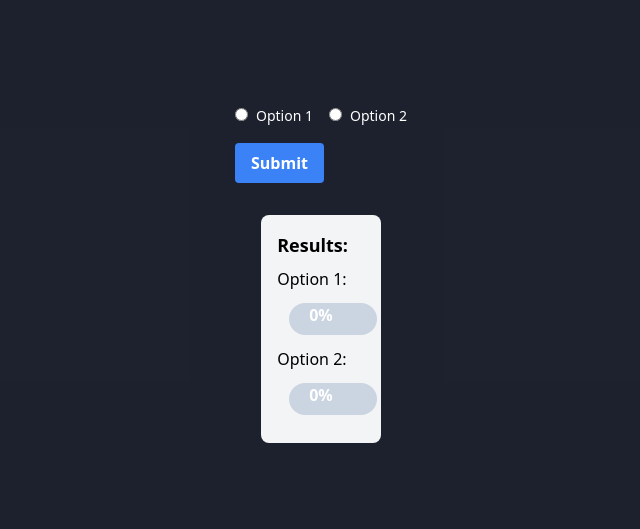
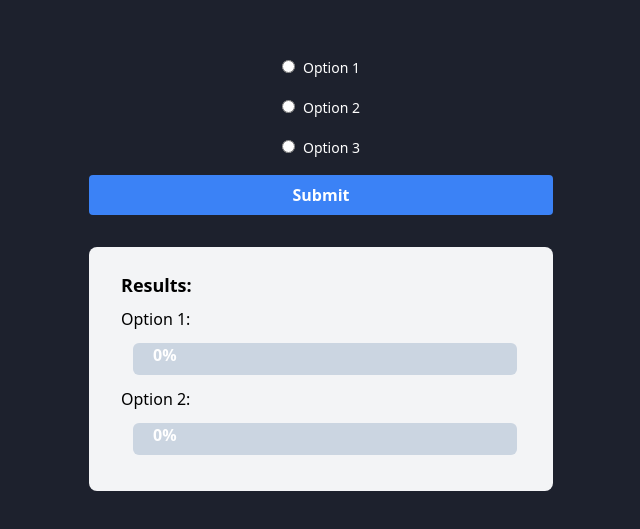
Before and after one commit to SamFisher0208/IGN_Code_Foo10_Sam_Fisher, a Next.js app in the folder PollApp/poll_app/: page / in a window 1280 px wide. Shown: the part 127-656 px from the top of the page, without its empty margins (319-959 px from the left). Built offline with nearby package versions, Linux system fonts and the light colour scheme.

Commit message:
disable button at 100%
styled the progress bar some more

```diff
--- a/PollApp/poll_app/src/components/Poll.js
+++ b/PollApp/poll_app/src/components/Poll.js
@@ -1,9 +1,9 @@
 import { useState } from "react";
 import ProgressBar from '@/components/ProgressBar';
 
-const PollingComponent = () => {
+export default function PollingComponent() {
   const [selectedOption, setSelectedOption] = useState("");
-  const [pollResults, setPollResults] = useState({ option1: 0, option2: 0 });
+  const [pollResults, setPollResults] = useState({ option1: 0, option2: 0, option3: 0 });
 
   const handleOptionChange = (e) => {
     setSelectedOption(e.target.value);
@@ -18,10 +18,10 @@ const PollingComponent = () => {
   };
 
   return (
-    <div className="flex flex-col items-center">
-      <form onSubmit={handlePollSubmit} className="w-full max-w-sm">
-        <div className="flex items-center mb-4">
-          <label htmlFor="option1" className="mr-4">
+    <div className="flex flex-col items-start gap-8">
+      <form onSubmit={handlePollSubmit} className="w-full max-w-lg">
+        <div className="flex flex-col items-center mb-4 gap-4">
+          <label htmlFor="option1">
             <input
               type="radio"
               id="option1"
@@ -45,30 +45,37 @@ const PollingComponent = () => {
             />
             <span className="text-sm text-white">Option 2</span>
           </label>
+          <label htmlFor="option3">
+            <input
+              type="radio"
+              id="option3"
+              name="poll-option"
+              value="option3"
+              checked={selectedOption === "option3"}
+              onChange={handleOptionChange}
+              className="mr-2"
+            />
+            <span className="text-sm text-white">Option 3</span>
+          </label>
         </div>
         <button
+          disabled = {pollResults.option1 === 100 || pollResults.option2 === 100}
           type="submit"
-          className="bg-blue-500 hover:bg-blue-700 text-white font-bold py-2 px-4 rounded"
+          className="bg-blue-500 hover:bg-blue-700 text-white font-bold py-2 px-4 rounded w-full"
         >
           Submit
         </button>
       </form>
-      <div className="mt-8">
 
-        <div className="bg-gray-100 p-4 rounded-lg">
-          <h2 className="text-lg font-bold mb-2">Results:</h2>
-          <div className="mb-2">
-            {/* Option 1: <span className="font-bold">{pollResults.option1}</span> */}
-            Option 1: <ProgressBar className="font-bold" pollResults={pollResults.option1} />
-          </div>
-          <div>
-            {/* Option 2: <span className="font-bold">{pollResults.option2}</span> */}
-            Option 2: <ProgressBar className="font-bold" pollResults={pollResults.option2} />
-          </div>
+      <div className="bg-gray-100 py-6 pl-8 pr-12 rounded-lg flex flex-col">
+        <h2 className="text-lg font-bold mb-2">Results:</h2>
+        <div className="w-96">
+          Option 1: <ProgressBar pollResults={pollResults.option1} />
+        </div>
+        <div>
+          Option 2: <ProgressBar pollResults={pollResults.option2} />
         </div>
       </div>
     </div>
   );
 };
-
-export default PollingComponent;
--- a/PollApp/poll_app/src/components/ProgressBar.js
+++ b/PollApp/poll_app/src/components/ProgressBar.js
@@ -4,13 +4,9 @@ export default function ProgressBar(props) {
   const { pollResults } = props;
 
   return (
-    <div className="h-8 w-full bg-slate-300 rounded-full m-3">
-      <div style={{ width: `${pollResults}%`}} className={`h-full bg-purple-500 rounded-full text-right`}>
-        <span className="text-white p-5 font-bold"
-            // aria-valuenow=${pollResults}  *import trace module error?
-            // aria-valuemin="0"
-            // aria-valuemax="100"
-        >{`${pollResults}%`}</span>
+    <div className="h-8 w-full bg-slate-300 rounded-md m-3">
+      <div style={{ width: `${pollResults}%`}} className={`h-full bg-purple-500 rounded-md text-right transition-width duration-700 ease-in-out`}>
+        <span className="text-white p-5 font-bold">{`${pollResults}%`}</span>
       </div>
     </div>
   );
--- a/PollApp/poll_app/src/pages/index.js
+++ b/PollApp/poll_app/src/pages/index.js
@@ -20,21 +20,11 @@ export default function Home() {
         <link rel="icon" href="/positive-vote.png" />
       </Head>
       <div className='bg-midnight'>
-        <div className='flex justify-center min-h-screen items-center gap-2'>
-          {/* <div className='rounded-lg px-96 py-28 bg-midnight-md/30 flex flex-col basis-2/3'>
-            <div>
-              {testData.map((item, idx) => (
-                <ProgressBar key={idx} completed={item.completed} />
-              ))}
-            </div>
-          </div> */}
-
-          <div className='rounded-lg px-96 py-28 bg-midnight-md/30'>
+        <div className='flex justify-center min-h-screen items-center'>
+          <div className='rounded-lg px-40 py-28 bg-midnight-md/30'>
               <PollingComponent></PollingComponent>
             </div>
         </div>
-
-
       </div>
     </>
   )
```
